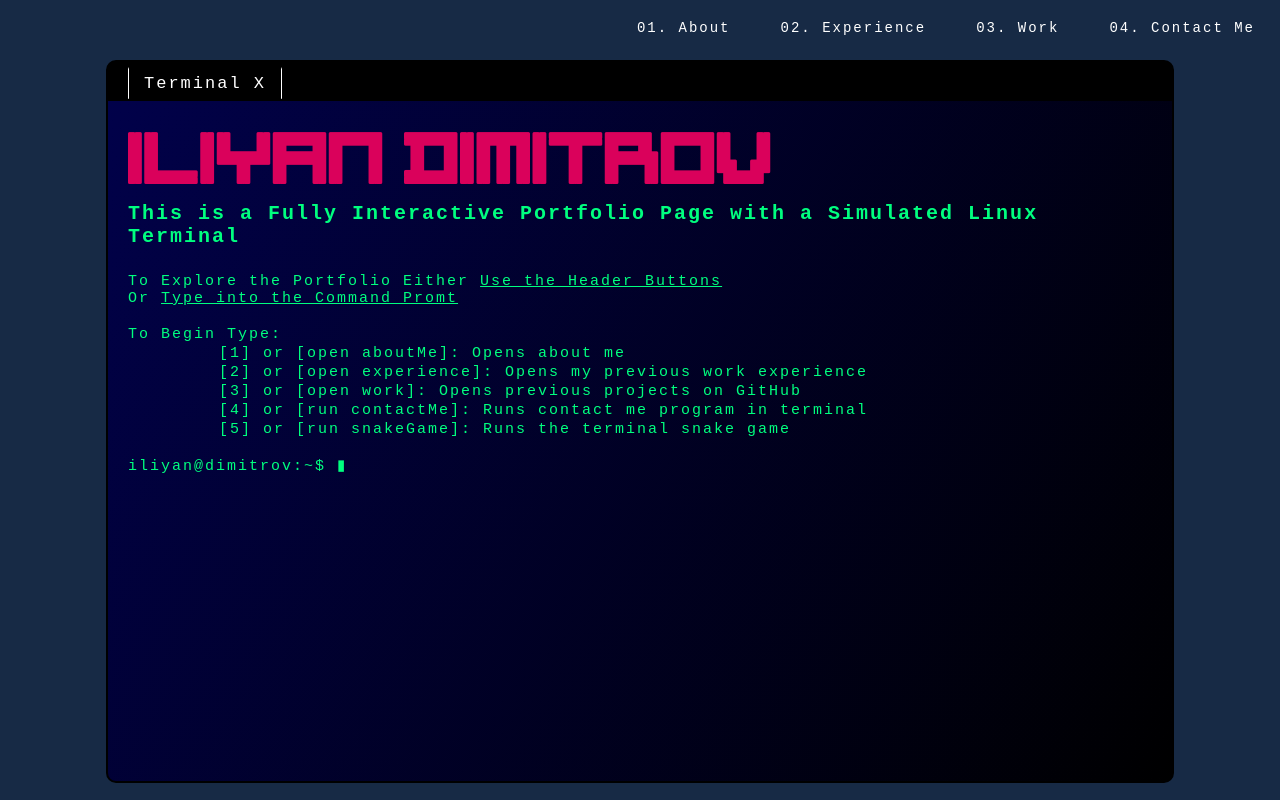
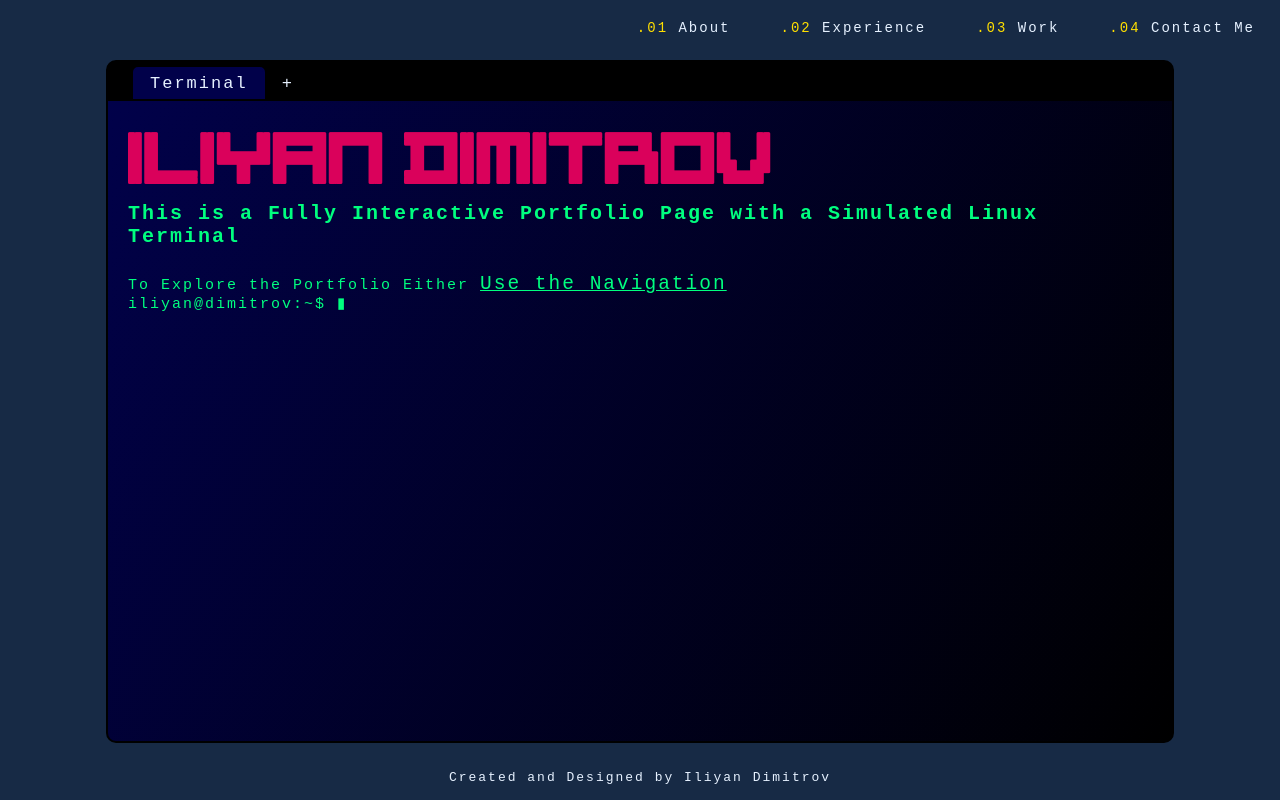
Before and after one commit to IliyanID/Portfolio-Website, a React (Create React App) app in the folder Front-End/: page / in a window 1280 px wide. Built offline with nearby package versions, Linux system fonts and the light colour scheme.

Commit message:
Animation Navigation
Added typing animations. Restructered CSS variables. Minor redesighn to tab system.

```diff
--- a/Front-End/package.json
+++ b/Front-End/package.json
@@ -1,5 +1,5 @@
 {
-  "name": "Iliyan Dimitrov",
+  "name": "my-app",
   "version": "0.1.0",
   "private": true,
   "dependencies": {
@@ -9,7 +9,7 @@
     "react": "^17.0.1",
     "react-dom": "^17.0.1",
     "react-scripts": "4.0.0",
-    "tabs": "^0.2.0",
+    "react-typing-effect": "^2.0.4",
     "web-vitals": "^0.2.4"
   },
   "scripts": {
--- a/Front-End/src/Containers/App.css
+++ b/Front-End/src/Containers/App.css
@@ -1,34 +1,58 @@
+:root{
+    --crymson: #da015b;
+    --lightGray: #ffffff70;
+    --borderColor:#000;
+    --backgroundColor:#172a45;
+    --fontColor:#e6f1ff;
+    --yellow:#ffdf00;
+    --darkBlue:#01014a;
+}
+
 #app{
-    color:#FFF;
+    color:var(--fontColor);
     width:100%;
     height:100vh;
-    background-color:#172a45;
+    background-color:var(--backgroundColor);
     margin:0px;
     padding:0px;
 }
 
+
+
 #navBar{
-    list-style: none;
+   list-style:none;
     float:right;
+    counter-reset:header;
 }
     #navBar li{
+        color:#e6f1ff;
+        counter-increment: item 1;
         display:inline-block;
         margin: 10px 15px 10px 15px;
         padding: 10px;
         border-bottom:2px solid transparent;
         font-size:14px;
-
+        transition:color .2s;
     }
         #navBar li:hover{
-    border-color:#da015b;
+            color:#ffdf00;;
         }
+        #navBar li::before{
+
+            counter-increment:header;
+            content:".0" counter(header) " ";
+            color:#ffdf00;;
+        }
+
+
+
 
 #tabs{
     position:absolute;
     list-style:none;
-    background-color:#000;
+    background-color:var(--borderColor);
     width:80%;
-    border:2px solid #000;
+    border:2px solid var(--borderColor);
     padding:5px 20px 0px 20px;
 
     left:50%;
@@ -41,28 +65,75 @@
 }
     #tabs li{
         display:inline-block;
-    padding:5px 15px;
+        margin:0px 5px;
         font-size:17px;
-    border-left:1px solid #FFF;
-    border-right:1px solid #FFF;
-    border-bottom:2px solid transparent;
-    border-top:2px solid transparent;
-    cursor:pointer;
+    }
 
 
 
+.closeX{
+    border:1px solid transparent;
+    margin-left:10px;
+    margin-right:-10px;
+    padding:2px 5px 2px 6px;
+    border-radius:50%;
+    font-weight: lighter;
 }
-#tabs li:hover{
-    border-bottom:2px solid #da015b;
-    border-top:2px solid #da015b;
-    border-color:#da015b;
-    background-color:#da015b;
+    .closeX:hover{
+        border-color:var(--lightGray);
+        background-color:var(--lightGray);
+    }
+
+
+
+.indTab{
+    padding:5px 15px;
+    border-left:2px solid var(--crymson);
+    border-right:2px solid var(--crymson);
+    border-bottom:2px solid transparent;
+    border-top:2px solid transparent;
+
+    transition: background-color .2s, border-color .2s;
+}
+    .indTab:hover{
+        border-bottom:2px solid var(--crymson);
+        border-top:2px solid var(--crymson);
+        border-color:var(--crymson);
+        background-color:var(--crymson);
+        border-radius:5px 5px 0px 0px;
+    }
+    .selectedTab{
+        border-bottom:2px solid var(--darkBlue);
+        border-top:2px solid var(--darkBlue);
+        border-color:var(--darkBlue);
+        background-color:var(--darkBlue);
+
         border-radius:5px 5px 0px 0px;
     }
 
+
+
+#addTab{
+    display:inline-block;
+    border:2px solid transparent;
+    border-color:transparent;
+    font-size:2px;
+    color:var(--fontColor);
+    padding:0px 4px 1px 5px;
+}
+    #addTab:hover{
+        border:1px solid var(--lightGray);
+        background-color:var(--lightGray);
+        border-radius:50%;
+    }
+
+
+
 #footer{
+    font-size:13px;
+    width:100%;
+    text-align: center;
     position:absolute;
     bottom:15px;
-    left:50%;
-    transform:translate(-50%,0);
+
 }
--- a/Front-End/src/Containers/App.js
+++ b/Front-End/src/Containers/App.js
@@ -1,23 +1,107 @@
-import React, { PureComponent, Fragment } from 'react';
+import React, { PureComponent , useRef} from 'react';
 import './App.css';
 import Terminal from'./Terminal/Terminal'
 
+let timeoutID = null;
+
 class App extends PureComponent {
 
+
+
+  state = {
+    tabs:[],
+    buttons:null
+  };
+
+
+
+  setTimeoutId = (iTimeoutID) =>{
+    timeoutID = iTimeoutID;
+  }
+
+  addTab = (tabName) =>{
+    if(timeoutID !== null)
+      clearTimeout(timeoutID);
+
+    let tempTabs = [...this.state.tabs];
+
+    if(tabName !=="Terminal" && tempTabs.indexOf(tabName) !== -1)
+      return false;
+
+      console.log("Adding tabName: " + tabName);
+    switch(tabName){
+      case "Terminal":{
+        tempTabs.push("Terminal");
+        break;
+      }
+
+      case "About":{
+        tempTabs.push("About");
+        break;
+      }
+
+      case "Experience":{
+        tempTabs.push("Experience");
+        break;
+      }
+
+      case "Work":{
+        tempTabs.push("Work");
+        break;
+      }
+
+      default :{
+        return false;
+      }
+    }
+    this.setState({tabs:tempTabs});
+    return true;
+  }
+
+  removeTab = (tab) =>{
+    if(timeoutID !== null)
+      clearTimeout(timeoutID);
+
+    const tempTabs = [...this.state.tabs]
+    tempTabs.splice(tempTabs.indexOf(tab), 1);
+    this.setState({tabs:tempTabs})
+
+  }
+
   render () {
+
+    let id = 0;
+    const allTabs = (
+      <li id="tabs">
+        <li className="indTab selectedTab">Terminal</li>
+        {this.state.tabs.map((tab) =>{
+        return (<li className="indTab" key={id++}>{tab}<b onClick={()=>{this.removeTab(tab)}} className="closeX">X</b></li>);
+        })}
+        <li id="addTab"onClick={()=>{this.addTab("Terminal")}}>+</li>
+      </li>
+    );
+
+
+
     return (
     <div id="app">
-      <ul id="navBar">
-        <li>01. About</li>
-        <li>02. Experience</li>
-        <li>03. Work</li>
-        <li>04. Contact Me</li>
-      </ul>
-      <ul id="tabs">
-                <li>Terminal  X</li>
-            </ul>
-      <Terminal></Terminal>
-      <p id="footer">Created and Desighned by Iliyan Dimitrov</p>
+      <ol start="0" id="navBar">
+        <li onClick={()=> this.addTab("About")}>About</li>
+        <li onClick={()=> this.addTab("Experience")}>Experience</li>
+        <li onClick={()=> this.addTab("Work")}>Work</li>
+        <li>Contact Me</li>
+      </ol>
+
+      {allTabs}
+
+      <Terminal
+        ref="child"
+        addTab = {this.addTab}
+        setTimeoutId = {this.setTimeoutId}>
+
+      </Terminal>
+
+      <p id="footer">Created and Designed by Iliyan Dimitrov</p>
     </div>
     );
   }
--- a/Front-End/src/Containers/Terminal/Terminal.css
+++ b/Front-End/src/Containers/Terminal/Terminal.css
@@ -1,3 +1,18 @@
+:root{
+    /*Animations*/
+    --typingSpeed:2s;
+    --delay:2s;
+    --steps:50;
+
+    /*Colors*/
+    --darkBlue:#01014a;
+    --darkColor:#000;
+    --crymson:#da015b;
+    --yellow:#ffdf00;
+    --terminalGreen:#00FF7F;
+
+}
+
 @font-face {
     font-family: '2 Lines Regular';
     font-style: normal;
@@ -19,18 +34,18 @@
 }
 
 #main{
-    background-color:#000;
+    background-color:var(--darkColor);
     position:absolute;
-    background-image:linear-gradient(300deg, #000,#01014a);
+    background-image:linear-gradient(300deg, var(--darkColor),var(--darkBlue));
     width:80%;
-    height:80%;
-    color:#00FF7F;
+    height:75%;
+    color:var(--terminalGreen);
 
 
     left:50%;
     transform:translate(-50%,0%);
 
-    border:2px solid #000;
+    border:2px solid var(--darkColor);
     border-radius:0px 0px 10px 10px;;
 
     padding:20px;
@@ -50,11 +65,124 @@
     display:relative;
     list-style-type: none;
 }
+
 h2{
     font-size:70px;
     font-family:'2 Lines Regular',monospace;
-    color:#da015b;
+    color:var(--crymson);
 }
+.attention{
+    font-size:130%;
+}
+.I{
+    color:var(--yellow);
+}
+
+@keyframes typewriter {
+    from {width:0;height:0;}
+    1%{opacity:1; height:auto;}
+    to{width:100%;opacity:1;height:auto;}
+    99%{white-space: nowrap;}
+    100%{white-space: normal;}
+  }
+.css-typing h2:nth-child(1){
+    height:0;
+    overflow: hidden;
+    white-space: nowrap;
+
+    animation: typewriter var(--typingSpeed) steps(var(--steps), end);
+    animation-fill-mode:forwards;
+}
+.css-typing h3:nth-child(2){
+    height:0;
+    overflow: hidden;
+    white-space: nowrap;
+
+    animation: typewriter var(--typingSpeed) steps(var(--steps), end);
+    animation-delay:calc(var(--delay));
+    animation-fill-mode:forwards;
+}
+.css-typing p:nth-child(3){
+    height:0;
+    overflow: hidden;
+    white-space: nowrap;
+
+    animation: typewriter var(--typingSpeed) steps(var(--steps), end);
+
+    animation-delay:calc(var(--delay) * 2);
+    animation-fill-mode: forwards;
+}
+.css-typing p:nth-child(4){
+    height:0;
+    overflow: hidden;
+    white-space: nowrap;
+
+    animation: typewriter var(--typingSpeed) steps(var(--steps), end);
+
+    animation-delay:calc(var(--delay) * 3);;
+    animation-fill-mode: forwards;
+}
+.css-typing p:nth-child(5){
+    height:0;
+    overflow: hidden;
+    white-space: nowrap;
+
+    animation: typewriter var(--typingSpeed) steps(var(--steps), end);
+
+    animation-delay:calc(var(--delay) * 4);;
+    animation-fill-mode: forwards;
+}
+.css-typing p:nth-child(6){
+    height:0;
+    overflow: hidden;
+    white-space: nowrap;
+
+    animation: typewriter var(--typingSpeed) steps(var(--steps), end);
+
+    animation-delay:calc(var(--delay) * 5);;
+    animation-fill-mode: forwards;
+}
+.css-typing p:nth-child(7){
+    height:0;
+    overflow: hidden;
+    white-space: nowrap;
+
+    animation: typewriter var(--typingSpeed) steps(var(--steps), end);
+
+    animation-delay:calc(var(--delay) * 5);;
+    animation-fill-mode: forwards;
+}
+.css-typing p:nth-child(8){
+    height:0;
+    overflow: hidden;
+    white-space: nowrap;
+
+    animation: typewriter var(--typingSpeed) steps(var(--steps), end);
+
+    animation-delay:calc(var(--delay) * 5);;
+    animation-fill-mode: forwards;
+}
+.css-typing p:nth-child(9){
+    height:0;
+    overflow: hidden;
+    white-space: nowrap;
+
+    animation: typewriter var(--typingSpeed) steps(var(--steps), end);
+
+    animation-delay:calc(var(--delay) * 5);;
+    animation-fill-mode: forwards;
+}
+.css-typing p:nth-child(10){
+    height:0;
+    overflow: hidden;
+    white-space: nowrap;
+
+    animation: typewriter var(--typingSpeed) steps(var(--steps), end);
+
+    animation-delay:calc(var(--delay) * 5);;
+    animation-fill-mode: forwards;
+}
+
 h3{
     font-size:20px;
 }
--- a/Front-End/src/Containers/Terminal/Terminal.js
+++ b/Front-End/src/Containers/Terminal/Terminal.js
@@ -1,45 +1,93 @@
-import React, {useState, Fragment} from 'react';
+import React, {useState, Fragment, useEffect } from 'react';
 import './Terminal.css'
-const Terminal = (props) => {
+const Terminal  = (props) => {
     const [getTerLine,setTerLine] = useState({Value:"iliyan@dimitrov:~$ ▮",blink:true});
 
     const N = () =>{return (<Fragment><br/>⠀</Fragment>);}
+
     const starterArr = [
         (<h2>Iliyan Dimitrov</h2>),
         (<h3>This is a Fully Interactive Portfolio Page with a Simulated Linux Terminal{N()}</h3>),
 
-        (<p>To Explore the Portfolio Either <u>Use the Header Buttons</u></p>),
-        (<p>Or <u>Type into the Command Promt</u>{N()}</p>),
+        (<p>To Explore the Portfolio Either <u className="attention">Use the Navigation</u></p>),
+        (<p>Or <u className="attention">Explore the Command Promt</u>{N()}</p>),
 
-        (<p>To Begin Type:</p>),
-        (<p>⠀⠀⠀⠀⠀⠀⠀[1] or [open aboutMe]: Opens about me</p>),
-        (<p>⠀⠀⠀⠀⠀⠀⠀[2] or [open experience]: Opens my previous work experience</p>),
-        (<p>⠀⠀⠀⠀⠀⠀⠀[3] or [open work]: Opens previous projects on GitHub</p>),
-        (<p>⠀⠀⠀⠀⠀⠀⠀[4] or [run contactMe]: Runs contact me program in terminal</p>),
-        (<p>⠀⠀⠀⠀⠀⠀⠀[5] or [run snakeGame]: Runs the terminal snake game{N()}</p>)
+        (<p>To Begin, Type:</p>),
+        (<p>⠀⠀⠀⠀⠀⠀⠀<b className="I">[1]</b> or <b className="I">[open aboutMe]</b>: Opens about me</p>),
+        (<p>⠀⠀⠀⠀⠀⠀⠀<b className="I">[2]</b> or <b className="I">[open experience]</b>: Opens my previous work experience</p>),
+        (<p>⠀⠀⠀⠀⠀⠀⠀<b className="I">[3]</b> or <b className="I">[open work]</b>: Opens previous projects on GitHub</p>),
+        (<p>⠀⠀⠀⠀⠀⠀⠀<b className="I">[4]</b> or <b className="I">[run contactMe]</b>: Runs contact me program in terminal</p>),
+        (<p>⠀⠀⠀⠀⠀⠀⠀<b className="I">[5]</b> or <b className="I">[run snakeGame]</b>: Runs the terminal snake game{N()}</p>)
     ]
-
-    const[content,setContent] = useState({
+    let[content,setContent] = useState({
         arr:starterArr
     });
+    useEffect(()=>{
+        let element = document.getElementById("command-line")
+        if(element !== null){
+            element.scrollIntoView();
+        }
+    },[content.arr])
+
 
     const updateTerminalLine = (e) =>{
         clearTimeout(timeoutID);
         setTerLine({Value:("iliyan@dimitrov:~$ "  + parseString(e.target.value)),blink:true});
-
     }
 
+
     const updateContent =(e) =>{
-        e.preventDefault();
+        if(e !== undefined)
+            e.preventDefault();
+
         clearTimeout(timeoutID);
 
+        parseCommand(parseString());
+
         setTerLine({Value:"iliyan@dimitrov:~$ ",blink:true});
-
-        parseCommand(parseString());
-        document.getElementById("command-line").scrollIntoView();
     }
 
+
+    const parseString = (input)=>{
+        let bufferIndex = 19;
+        if(input !== undefined)
+            return input.substring(bufferIndex).replaceAll("▮","");
+        else
+            return getTerLine.Value.substring(bufferIndex).replaceAll("▮","");
+    }
+
+
+    let timeoutID = setTimeout(() =>{
+        if(getTerLine.blink)
+            setTerLine({Value:(getTerLine.Value + "").replaceAll("▮",""),blink:!getTerLine.blink});
+
+        else
+            setTerLine({Value: getTerLine.Value + ("▮"),blink:!getTerLine.blink});
+
+    },800);
+    props.setTimeoutId(timeoutID);
+
+
+    let num = 0;
+    const allTerminalText = (
+        <div className="css-typing">
+            {content.arr.map((item)=>{
+                return <Fragment key={num++}>{item}</Fragment>;
+            })}
+        </div>
+    )
+
+
+    let element = document.getElementById("command-line")
+    if(element !== null){
+        if(element !== document.activeElement)
+            element.focus();
+    }
+
+
     const parseCommand = (command) =>{
+        clearTimeout(timeoutID);
+
         let commandSelector = command.split(" ")
 
         let tempArr = [...content.arr];
@@ -125,11 +173,46 @@ const Terminal = (props) => {
             }
 
             case "open":{
+
                 if(commandSelector.length <= 1)
                     tempArr.push(<p>Error Expected Argument open [argument]<br/>⠀</p>);
 
                 else{
-                    tempArr.push(<p>Opening File: {commandSelector[1]} ...<br/>⠀</p>);
+                    switch(commandSelector[1]){
+                        case "aboutMe":{
+                            if(props.addTab("About"))
+                                tempArr.push(<p>Opening File: {commandSelector[1]} ...<br/>⠀</p>);
+                            else
+                                tempArr.push(<p>File {commandSelector[1]} is already open<br/>⠀</p>);
+
+                            break;
+                        }
+
+                        case "experience":{
+                            if(props.addTab("Experience"))
+                                tempArr.push(<p>Opening File: {commandSelector[1]} ...<br/>⠀</p>);
+                            else
+                                tempArr.push(<p>File {commandSelector[1]} is already open<br/>⠀</p>);
+
+                            break;
+                        }
+
+                        case "work":{
+                            if(props.addTab("Work"))
+                                tempArr.push(<p>Opening File: {commandSelector[1]} ...<br/>⠀</p>);
+                            else
+                                tempArr.push(<p>File {commandSelector[1]} is already open<br/>⠀</p>);
+
+                            break;
+                        }
+
+                        default:{
+                            tempArr.push(<p>Couldn't Find file: {commandSelector[1]}<br/>⠀</p>);
+                            break;
+                        }
+                    }
+
+
                 }
                 break;
             }
@@ -143,33 +226,6 @@ const Terminal = (props) => {
         setContent({arr:tempArr});
     }
 
-    const parseString = (input)=>{
-        let bufferIndex = 19;
-        if(input !== undefined)
-            return input.substring(bufferIndex).replaceAll("▮","");
-        else
-            return getTerLine.Value.substring(bufferIndex).replaceAll("▮","");
-    }
-
-    let timeoutID = setTimeout(() =>{
-        document.getElementById("command-line").scrollIntoView();
-        document.getElementById("command-line").focus();
-        if(getTerLine.blink)
-            setTerLine({Value:(getTerLine.Value + "").replaceAll("▮",""),blink:!getTerLine.blink});
-
-        else
-            setTerLine({Value: getTerLine.Value + ("▮"),blink:!getTerLine.blink});
-
-    },800);
-
-    let num = 0;
-    const allTerminalText = (
-        <Fragment>
-            {content.arr.map((item)=>{
-                return <Fragment key={num++}>{item}</Fragment>;
-            })}
-        </Fragment>
-    )
 
     return (
         <div id="main">
```
Also changed, not shown: 1 other file (tests, documents, lock files or other folders). Lines whose indentation alone changed are shown as unchanged.
